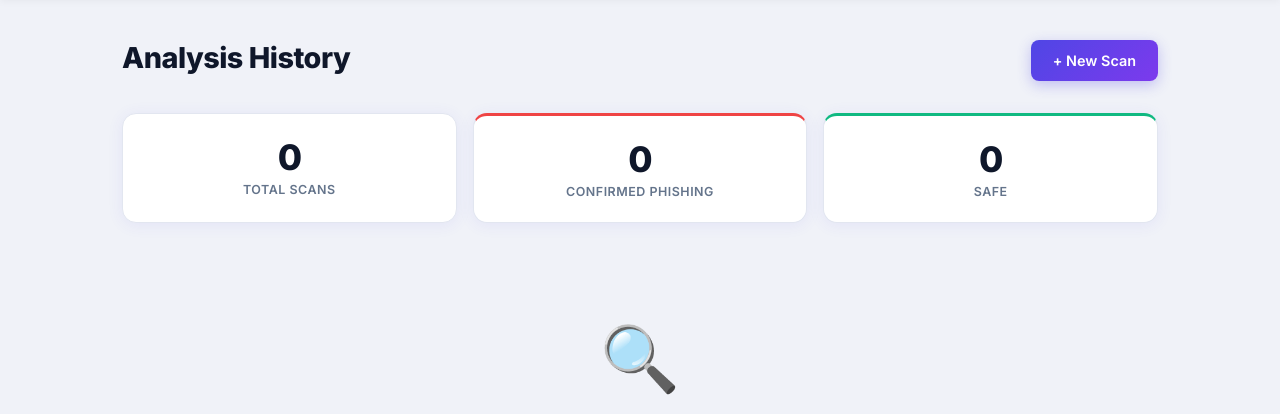
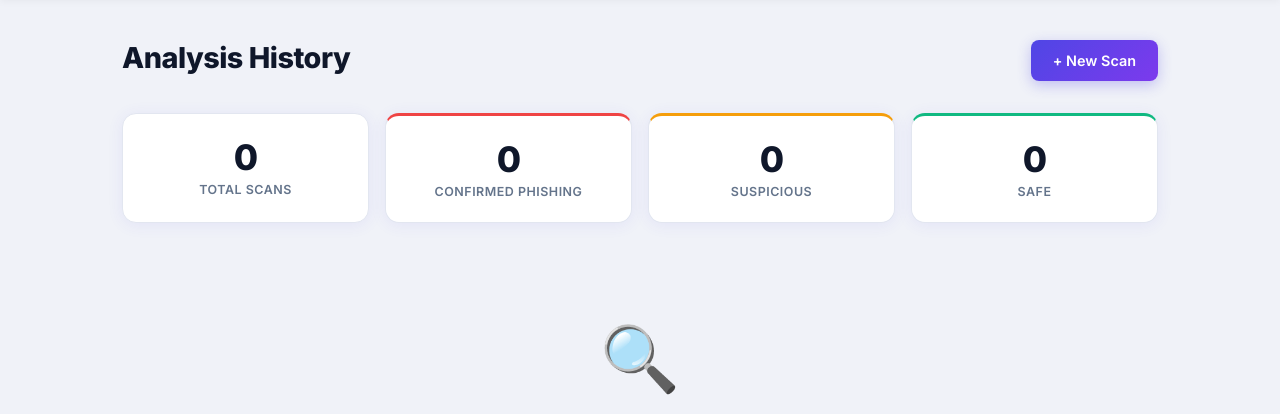
Before and after one commit to mfarhan023/FYP_system, a Flask app: page /history in a window 1280 px wide. Shown: the part 61-475 px from the top of the page. Run offline with Flask 3, Linux system fonts and the light colour scheme; the visitor is signed in with stand-in values (Sample User, id 1); data that the repository does not hold is empty; some libraries are stand-ins or nearby versions.

Commit message:
Fix history page statistics and label badge rendering for Suspicious scans

```diff
--- a/static/css/style.css
+++ b/static/css/style.css
@@ -565,6 +565,7 @@ main { flex: 1; }
 }
 .stat-card:hover { transform: translateY(-2px); }
 .stat-danger { border-top: 3px solid var(--danger); }
+.stat-warning { border-top: 3px solid var(--warning); }
 .stat-success { border-top: 3px solid var(--success); }
 .stat-number { font-size: 2.2rem; font-weight: 800; letter-spacing: -1px; }
 .stat-label  { font-size: 0.78rem; color: var(--text-muted); font-weight: 600; text-transform: uppercase; letter-spacing: 0.5px; margin-top: 4px; }
@@ -607,6 +608,7 @@ main { flex: 1; }
   white-space: nowrap;
 }
 .label-danger  { background: var(--danger-bg); color: #991b1b; border: 1px solid var(--danger-border); }
+.label-warning { background: #fffbeb; color: #92400e; border: 1px solid #fde68a; }
 .label-success { background: var(--success-bg); color: #065f46; border: 1px solid var(--success-border); }
 .action-btn {
   display: inline-flex;
--- a/templates/history.html
+++ b/templates/history.html
@@ -25,6 +25,10 @@
         <div class="stat-card stat-danger">
             <div class="stat-number">{{ stats.confirmed }}</div>
             <div class="stat-label">Confirmed Phishing</div>
+        </div>
+        <div class="stat-card stat-warning">
+            <div class="stat-number">{{ stats.suspicious }}</div>
+            <div class="stat-label">Suspicious</div>
         </div>
         <div class="stat-card stat-success">
             <div class="stat-number">{{ stats.safe }}</div>
@@ -59,6 +63,8 @@
                         <td>
                             {% if a.label == 'Confirmed Phishing' %}
                             <span class="label-badge label-danger">🚨 Confirmed Phishing</span>
+                            {% elif a.label == 'Suspicious' %}
+                            <span class="label-badge label-warning">⚠️ Suspicious</span>
                             {% else %}
                             <span class="label-badge label-success">✅ Safe</span>
                             {% endif %}
```
